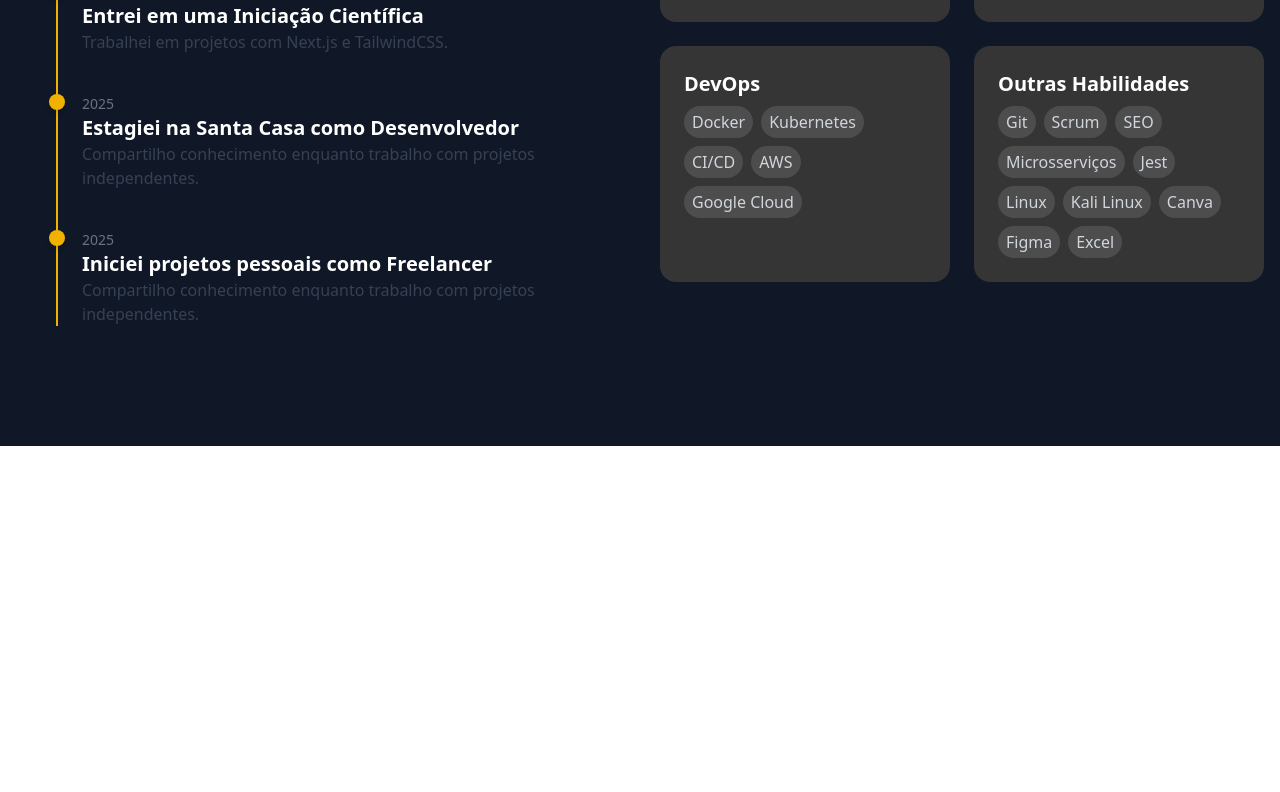
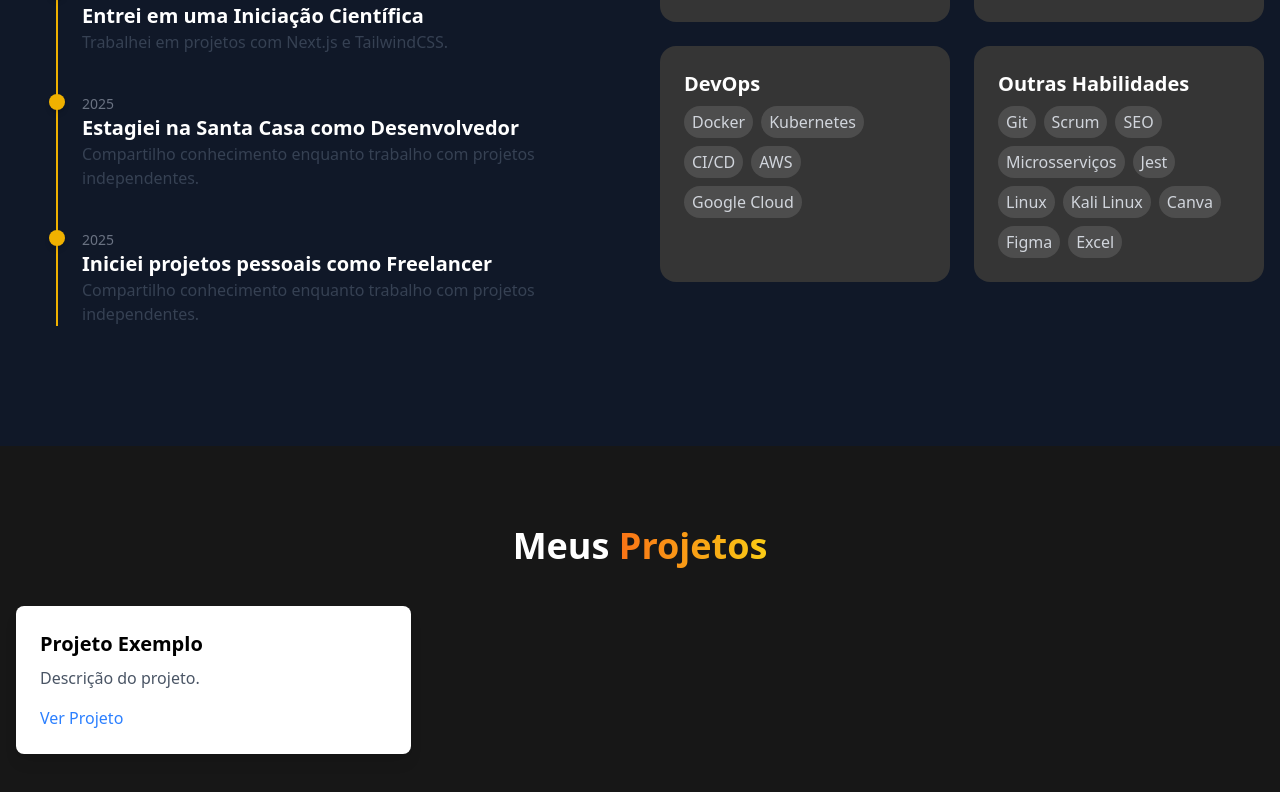
Before and after one commit to arnaldoliro/personal-site, a Next.js app: page / in a window 1280 px wide. Shown: the part 1322-2114 px from the top of the page. Before the commit the page ends 1768 px from the top, so only its background shows below. Built offline with nearby package versions, Linux system fonts and the light colour scheme.

Commit message:
feat: creating section outline

```diff
--- a/src/app/page.tsx
+++ b/src/app/page.tsx
@@ -1,11 +1,13 @@
 import Hero from "@/components/HeroSection";
 import AboutSection from "@/components/AboutSection";
+import ProjectSection from "@/components/ProjectsSection";
 
 export default function Home() {
   return (
     <main className="relative">
       <Hero />
       <AboutSection />
+      <ProjectSection />
     </main>
   );
 }
--- /dev/null
+++ b/src/components/ProjectsSection/index.tsx
@@ -0,0 +1,20 @@
+export default function ProjectSection() {
+  return (
+    <section className="py-20 bg-[#171717]">
+      <div className="container mx-auto px-4">
+        <h2 className="text-4xl text-white font-bold text-center mb-10">
+          Meus <span className="gradient-text">Projetos</span>
+        </h2>
+        <div className="grid grid-cols-1 md:grid-cols-2 lg:grid-cols-3 gap-8">
+          {/* Aqui você pode mapear seus projetos e renderizar os cards */}
+          {/* Exemplo de card de projeto */}
+          <div className="bg-white p-6 rounded-lg shadow-lg hover:shadow-xl transition-shadow duration-300">
+            <h3 className="text-xl font-semibold mb-2">Projeto Exemplo</h3>
+            <p className="text-gray-600 mb-4">Descrição do projeto.</p>
+            <a href="#" className="text-blue-500 hover:underline">Ver Projeto</a>
+          </div>
+        </div>
+      </div>
+    </section>
+  );
+}
```
